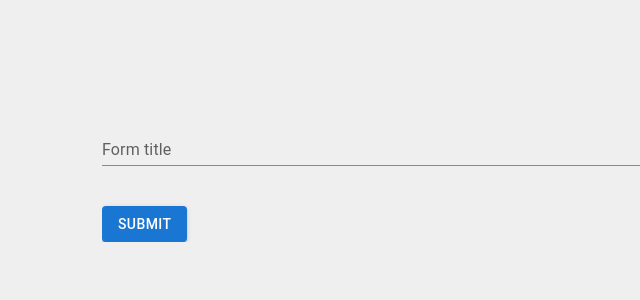
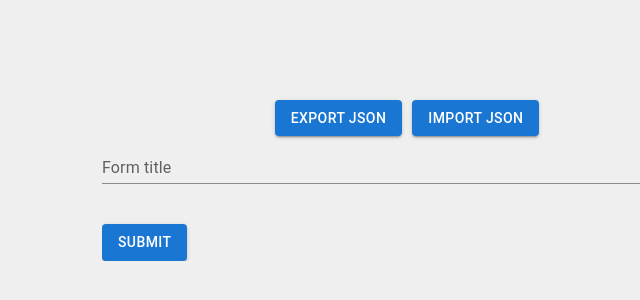
Before and after one commit to MuhammadMohsin/form-builder, a React (Create React App) app: page / in a window 1280 px wide. Shown: the part 220-520 px from the top of the page, without its empty margins (238-878 px from the left). Built offline with nearby package versions, Linux system fonts and the light colour scheme.

Commit message:
export json functionality added

```diff
--- a/src/App.js
+++ b/src/App.js
@@ -7,6 +7,7 @@ const useStyles = makeStyles({
   root: {
     display: 'flex',
     alignItems: 'center',
+    flexDirection: 'column',
     justifyContent: 'center',
     height: '100vh',
     width: '100vw',
@@ -74,8 +75,7 @@ function App() {
     return obj[value]
   }
 
-  const handleInputValue = (value, index, isString=true) => {
-    console.log(value,'===========')
+  const handleInputValue = (value, index, isString = true) => {
     let _formElement = JSON.parse(JSON.stringify(formElement))
     if (isString) {
       _formElement.formElements[index] = {
@@ -85,7 +85,7 @@ function App() {
     } else {
       _formElement.formElements[index] = {
         ..._formElement.formElements[index],
-        isEditable:true,
+        isEditable: true,
       }
     }
     setFormElement(_formElement)
@@ -95,13 +95,27 @@ function App() {
     setIsTitlePresent(false)
     textRef?.current?.focus()
   }
+
+  const exportToJSON = () => {
+    let dataType = `data:text/json;charset=utf-8,${encodeURIComponent(JSON.stringify(formElement))}`
+    let anchorNode = document.createElement('a')
+    anchorNode.href = dataType
+    anchorNode.download = 'form.json'
+    document.body.appendChild(anchorNode)
+    anchorNode.click()
+    anchorNode.remove()
+  }
   const classes = useStyles();
   return (
     <div className={classes.root}>
+      <div>
+        <Button style={{ marginLeft: 10 }} variant='contained' onClick={exportToJSON}>Export JSON</Button>
+        <Button style={{ marginLeft: 10 }} variant='contained'>Import JSON</Button>
+      </div>
       <form className={classes.formStyle} onSubmit={(e) => e.preventDefault()}>
         {isTitlePresent ?
           <ClickAwayListener onClickAway={() => setIsTitlePresent(true)}>
-            <Typography onClick={() => autoFocus()} variant='h2' style={{ fontSize: 20 }} tabIndex='1'>{formElement.formtitle}</Typography>
+            <Typography onClick={() => autoFocus()} variant='h2' style={{ fontSize: 24 }} tabIndex='1'>{formElement.formtitle}</Typography>
           </ClickAwayListener>
           : <TextField
             fullWidth
@@ -118,7 +132,7 @@ function App() {
         {
           formElement?.formElements?.length ? formElement?.formElements?.map((element, index) => elementRender([element['name']], index)) : null
         }
-        <Button type='submit' variant='contained' style={{ marginTop: 20 }}>Submit</Button>
+        <Button variant='contained' style={{ marginTop: 20 }}>Submit</Button>
       </form>
     </div>
   );
--- a/src/components/index.jsx
+++ b/src/components/index.jsx
@@ -44,7 +44,6 @@ export const Headline = ({ formElement, handleInputValue, index, handleElement }
     const classes = useStyles();
 
     const handleTextCommand = (e) => {
-        console.log(e.keyCode,'============')
         if (e.keyCode === 13) {
             delete formElement.isEditable
             handleElement(e, 'input')
@@ -52,7 +51,7 @@ export const Headline = ({ formElement, handleInputValue, index, handleElement }
     }
 
     const makeEditable = () => {
-        handleInputValue(formElement,index,false)
+        handleInputValue(formElement, index, false)
     }
 
     return formElement.isEditable ?
@@ -64,14 +63,14 @@ export const Headline = ({ formElement, handleInputValue, index, handleElement }
             onKeyUp={(e) => handleTextCommand(e)}
             InputProps={{ disableUnderline: true }}
             variant="standard"
-            style={{ marginTop: 10 }}
+            style={{ marginTop: 10, border: '1px solid #000', padding: 5,borderRadius:'0.3rem' }}
             value={formElement?.value}
         />
         : <Typography
-            style={{ fontSize: '24px', marginTop: 10 }}
+            style={{ fontSize: '20px', marginTop: 10 }}
             variant='h1'
             tabIndex={1}
-            onClick={()=>makeEditable()}
+            onClick={() => makeEditable()}
         >
             {formElement?.value}
         </Typography>
@@ -81,7 +80,6 @@ export const TextInput = ({ index, handleElement, handleInputValue, formElement
     return <TextField
         fullWidth
         id="form-title"
-        label={formElement.value}
         onChange={(e) => handleInputValue(e.target.value, index)}
         placeholder='Value'
         onKeyUp={(e) => handleElement(e, 'input')}
```
Also changed, not shown: src/config.json (deleted).
